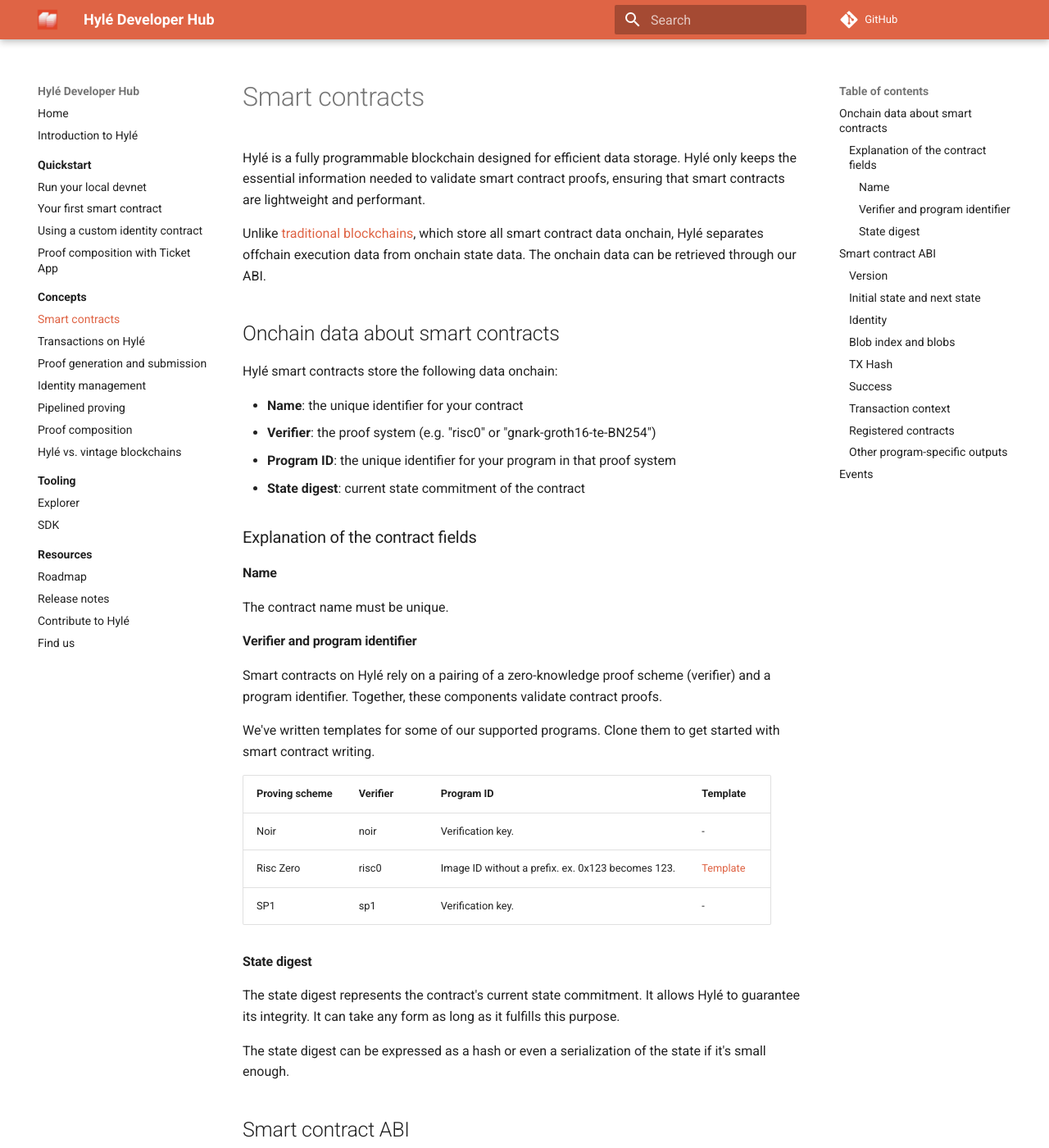
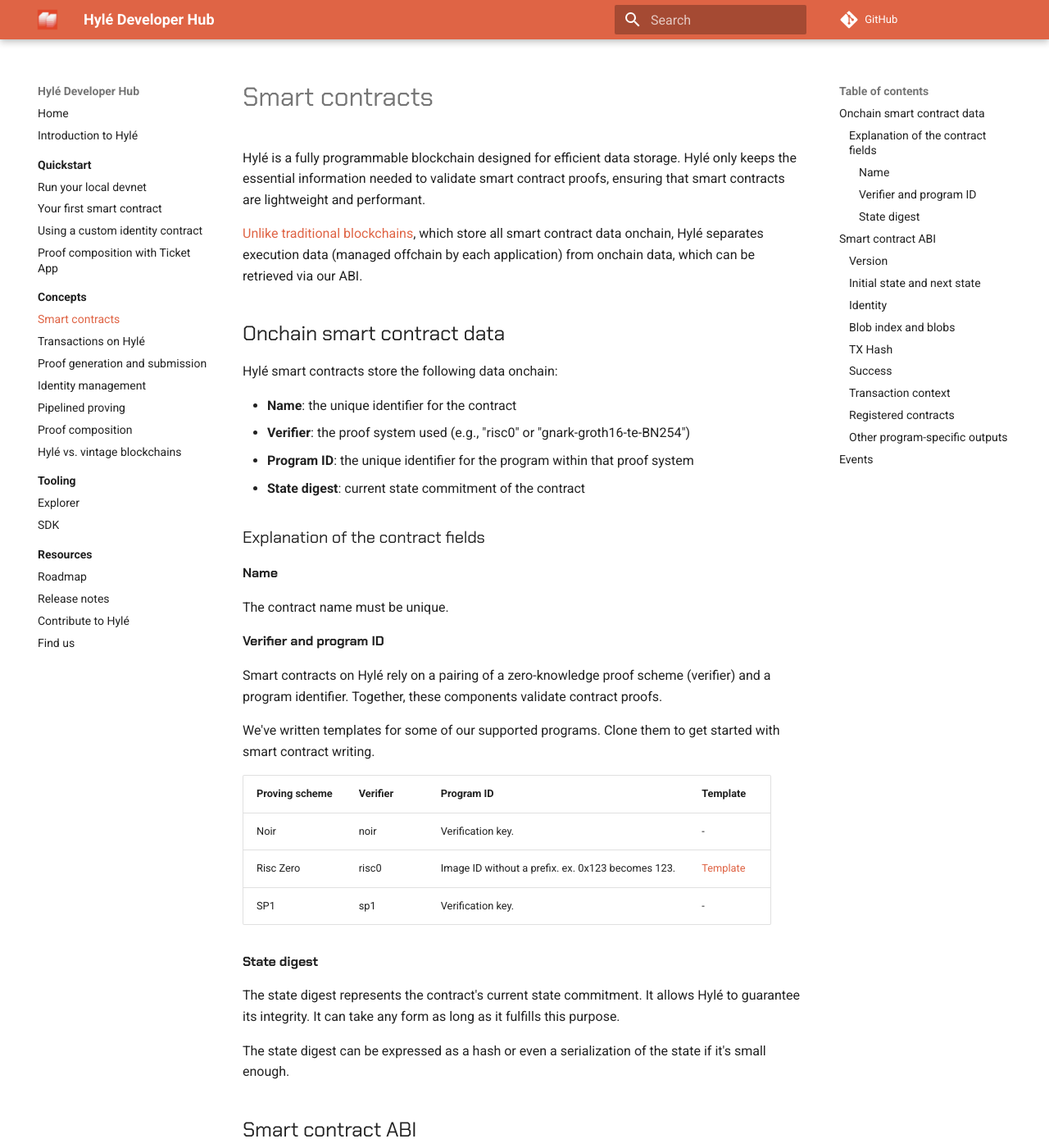
Before and after one commit to Hyle-org/devhub-hyle, an MkDocs documentation site: the page built from docs/concepts/smart-contracts.md, in a window 1280 px wide and 1400 px high. Shown: the whole window at 82% size. Built offline with MkDocs 1.6.1 and Material for MkDocs 9.7.7, drawn with Linux system fonts in a browser that asks for light colours; plug-ins that fetch from the network failed and are left out; comment, search, counter and statistics services are not loaded.

Commit message:
privacy plugin + chakra petch headers

```diff
--- a/docs/assets/stylesheets/extra.css
+++ b/docs/assets/stylesheets/extra.css
@@ -1,3 +1,5 @@
+@import url('https://fonts.googleapis.com/css2?family=Chakra+Petch:wght@400;700&display=swap');
+
 :root {
     --md-primary-fg-color:        #DF6445;
     --md-primary-fg-color--light: #efb4aa;
@@ -6,6 +8,10 @@
     --md-accent-fg-color:        #DF6445;
     --md-accent-fg-color--light: #efb4aa;
     --md-accent-fg-color--dark:  #752517;
+}
+
+h1, h2, h3, h4, h5, h6 {
+    font-family: 'Chakra Petch', sans-serif !important;
 }
 
 /* Maximum space for text block */
--- a/docs/concepts/smart-contracts.md
+++ b/docs/concepts/smart-contracts.md
@@ -2,15 +2,15 @@
 
 Hylé is a fully programmable blockchain designed for efficient data storage. Hylé only keeps the essential information needed to validate smart contract proofs, ensuring that smart contracts are lightweight and performant.
 
-Unlike [traditional blockchains](./hyle-vs-vintage-blockchains.md), which store all smart contract data onchain, Hylé separates offchain execution data from onchain state data. The onchain data can be retrieved through our ABI.
+[Unlike traditional blockchains](./hyle-vs-vintage-blockchains.md), which store all smart contract data onchain, Hylé separates execution data (managed offchain by each application) from onchain data, which can be retrieved via our ABI.
 
-## Onchain data about smart contracts
+## Onchain smart contract data
 
 Hylé smart contracts store the following data onchain:
 
-- **Name**: the unique identifier for your contract
-- **Verifier**: the proof system (e.g. "risc0" or "gnark-groth16-te-BN254")
-- **Program ID**: the unique identifier for your program in that proof system
+- **Name**: the unique identifier for the contract
+- **Verifier**: the proof system used (e.g., "risc0" or "gnark-groth16-te-BN254")
+- **Program ID**: the unique identifier for the program within that proof system
 - **State digest**: current state commitment of the contract
 
 ### Explanation of the contract fields
@@ -19,7 +19,7 @@
 
 The contract name must be unique.
 
-#### Verifier and program identifier
+#### Verifier and program ID
 
 Smart contracts on Hylé rely on a pairing of a zero-knowledge proof scheme (verifier) and a program identifier. Together, these components validate contract proofs.
 
--- a/mkdocs.yml
+++ b/mkdocs.yml
@@ -5,6 +5,8 @@
   custom_dir: 'overrides'
   logo: assets/logo.png
   favicon: assets/logo.png
+  font:
+    text: Roboto
   palette:
     primary: custom
   features:
@@ -42,11 +44,12 @@
   - search
   - awesome-pages
   - mkdocs-video
+  - privacy
   - social:
       enabled: true
       cards_layout_options:
         background_color: "#1E2933"
-        font_family: Roboto
+        font_family: Chakra Petch
         color: "#DF6445"
 
 
```
